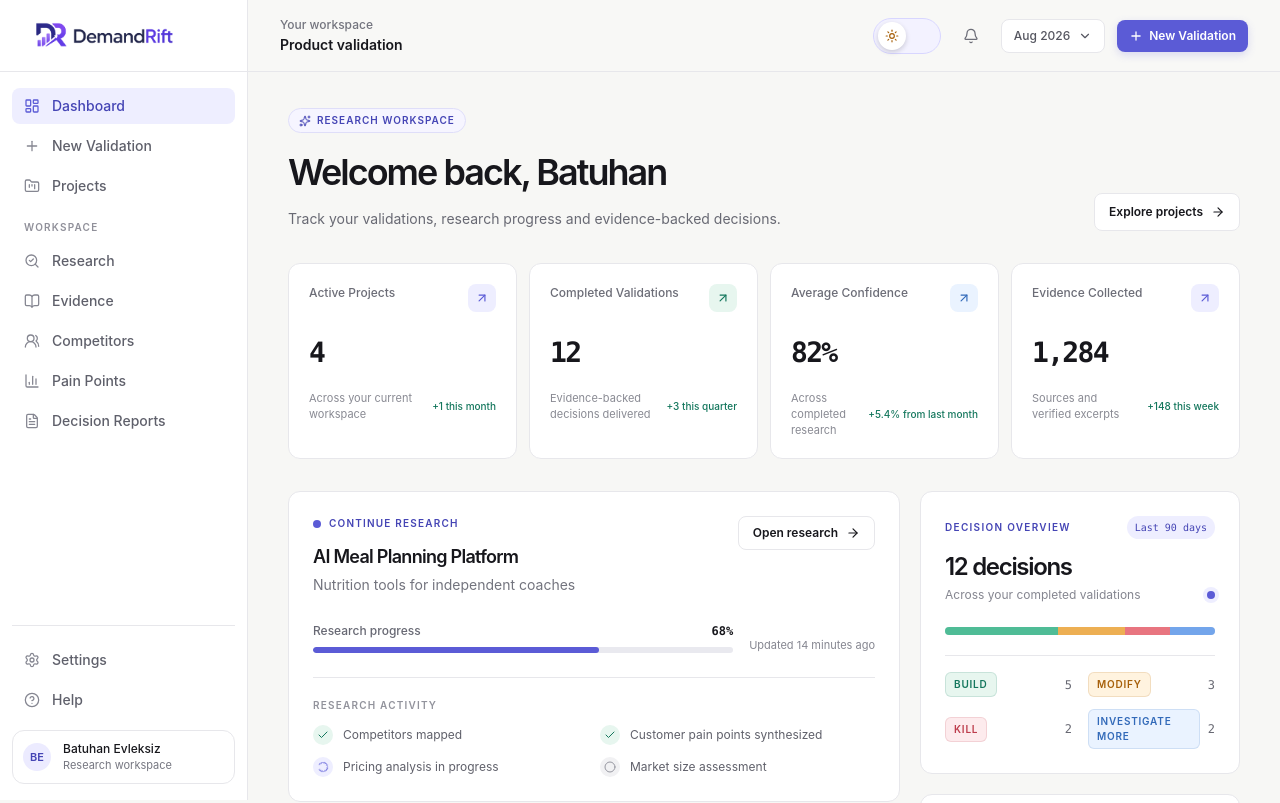
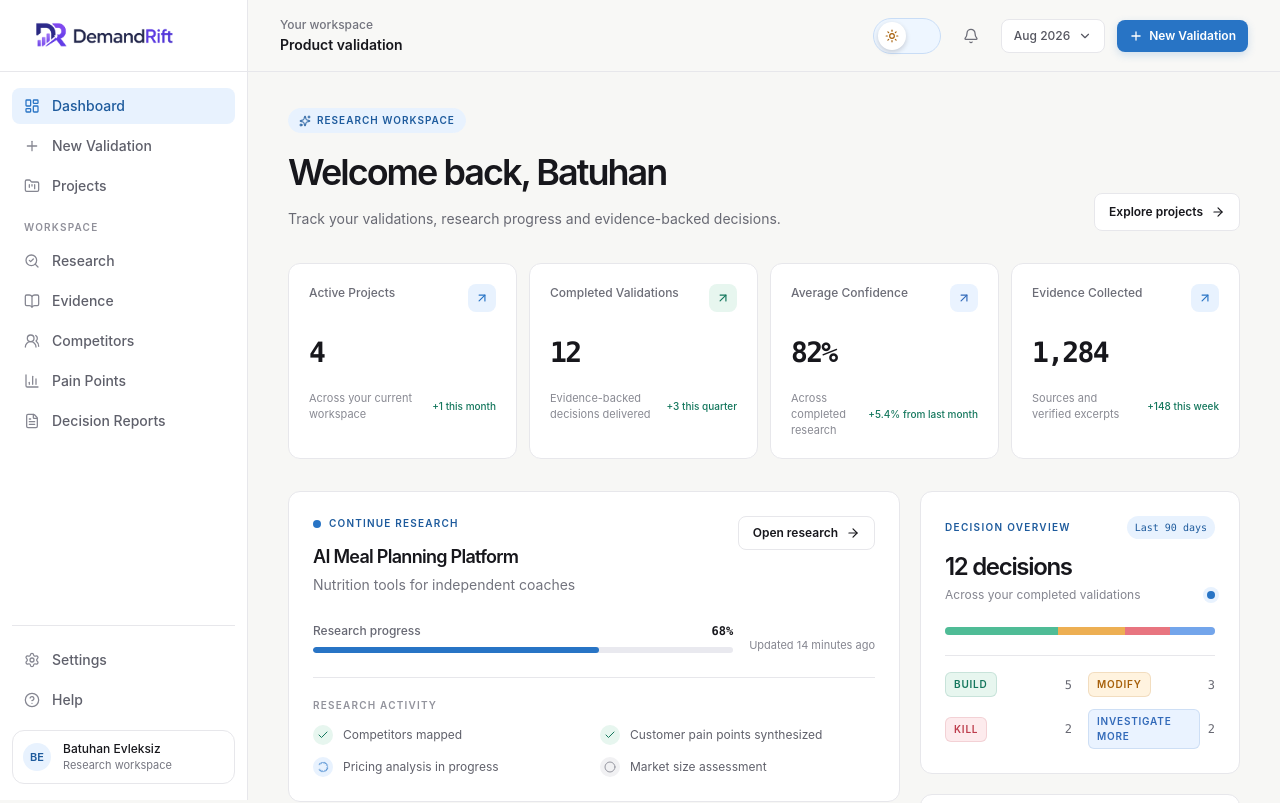
Before and after one commit to ACK-Techs/DemandRift---Startup_Market_Intelligence_Agent, a Next.js app in the folder apps/web/: page / in a window 1280 px wide. Shown: the top 803 px of the page. Built offline with nearby package versions, Linux system fonts and the light colour scheme.

Commit message:
style(web): adopt blue analysis palette

```diff
--- a/apps/web/app/globals.css
+++ b/apps/web/app/globals.css
@@ -9,9 +9,9 @@
   --line: #e7e7eb;
   --ink: #17171c;
   --ink-soft: #62636d;
-  --brand: #5b5bd6;
-  --brand-deep: #4545b5;
-  --brand-soft: #eeeeff;
+  --brand: #2874c5;
+  --brand-deep: #1e5b9d;
+  --brand-soft: #e8f2fe;
   --positive: #14775d;
   --positive-soft: #e7f6ef;
   --warning: #a65f09;
@@ -29,9 +29,9 @@ html.dark {
   --line: #30303e;
   --ink: #f4f3fb;
   --ink-soft: #b5b4c2;
-  --brand: #8278ff;
-  --brand-deep: #aaa4ff;
-  --brand-soft: #29264d;
+  --brand: #3e8ee5;
+  --brand-deep: #78b8ff;
+  --brand-soft: #182f4b;
   --positive: #67d2a4;
   --positive-soft: #153b32;
   --warning: #f2bd68;
@@ -61,9 +61,9 @@ html.dark [class*="text-[#"] { color: var(--ink-soft) !important; }
 html.dark [class*="border-[#"] { border-color: var(--line) !important; }
 html.dark input, html.dark textarea { background: var(--surface-muted) !important; color: var(--ink) !important; }
 html.dark .shadow-sm, html.dark [class*="shadow-["] { box-shadow: 0 12px 28px rgba(0, 0, 0, .2) !important; }
-/* Keep purple for navigation and analysis accents; use a calmer teal for dark-mode CTAs. */
-html.dark button[class*="bg-[var(--brand)]"] { background-color: #1f7a6b !important; }
-html.dark button[class*="bg-[var(--brand)]"]:hover { background-color: #2b9682 !important; }
+/* Blue keeps analysis accents and dark-mode actions consistent across the product. */
+html.dark button[class*="bg-[var(--brand)]"] { background-color: #246fba !important; }
+html.dark button[class*="bg-[var(--brand)]"]:hover { background-color: #3487d5 !important; }
 
 .brand-mark-dark { display: none; }
 html.dark .brand-mark-light { display: none; }
--- a/apps/web/components/dashboard/dashboard.tsx
+++ b/apps/web/components/dashboard/dashboard.tsx
@@ -7,5 +7,5 @@ import { ValidationList } from "@/components/dashboard/validation-list";
 import { dashboardMetrics } from "@/lib/mock-data/dashboard";
 
 export function Dashboard() {
-  return <div className="space-y-7 sm:space-y-8"><section className="motion-enter flex flex-col justify-between gap-5 md:flex-row md:items-end"><div><div className="mb-3 inline-flex items-center gap-1.5 rounded-full border border-[#dfdef9] bg-[#f6f5ff] px-2.5 py-1 text-[10px] font-semibold uppercase tracking-[0.1em] text-[var(--brand-deep)]"><Sparkles aria-hidden="true" className="h-3 w-3" />Research workspace</div><h1 className="text-[30px] font-semibold tracking-[-0.055em] text-[var(--ink)] sm:text-[36px]">Welcome back, Batuhan</h1><p className="mt-2 max-w-xl text-sm leading-6 text-[#686973]">Track your validations, research progress and evidence-backed decisions.</p></div><button className="inline-flex items-center gap-2 self-start rounded-lg border border-[var(--line)] bg-white px-3.5 py-2.5 text-xs font-semibold text-[var(--ink)] transition hover:-translate-y-px hover:border-[#d9d9e0] hover:shadow-sm md:self-auto" type="button">Explore projects <ArrowRight className="h-3.5 w-3.5" /></button></section><section aria-label="Workspace overview" className="grid gap-3 sm:grid-cols-2 xl:grid-cols-4">{dashboardMetrics.map((metric, index) => <MetricCard index={index} key={metric.label} metric={metric} />)}</section><div className="grid gap-5 xl:grid-cols-[minmax(0,1.55fr)_minmax(320px,.8fr)]"><div className="space-y-5"><ResearchCard /><ValidationList /></div><div className="space-y-5"><DecisionOverview /><InsightList /></div></div></div>;
+  return <div className="space-y-7 sm:space-y-8"><section className="motion-enter flex flex-col justify-between gap-5 md:flex-row md:items-end"><div><div className="mb-3 inline-flex items-center gap-1.5 rounded-full border border-[var(--brand-soft)] bg-[var(--brand-soft)] px-2.5 py-1 text-[10px] font-semibold uppercase tracking-[0.1em] text-[var(--brand-deep)]"><Sparkles aria-hidden="true" className="h-3 w-3" />Research workspace</div><h1 className="text-[30px] font-semibold tracking-[-0.055em] text-[var(--ink)] sm:text-[36px]">Welcome back, Batuhan</h1><p className="mt-2 max-w-xl text-sm leading-6 text-[#686973]">Track your validations, research progress and evidence-backed decisions.</p></div><button className="inline-flex items-center gap-2 self-start rounded-lg border border-[var(--line)] bg-white px-3.5 py-2.5 text-xs font-semibold text-[var(--ink)] transition hover:-translate-y-px hover:border-[#d9d9e0] hover:shadow-sm md:self-auto" type="button">Explore projects <ArrowRight className="h-3.5 w-3.5" /></button></section><section aria-label="Workspace overview" className="grid gap-3 sm:grid-cols-2 xl:grid-cols-4">{dashboardMetrics.map((metric, index) => <MetricCard index={index} key={metric.label} metric={metric} />)}</section><div className="grid gap-5 xl:grid-cols-[minmax(0,1.55fr)_minmax(320px,.8fr)]"><div className="space-y-5"><ResearchCard /><ValidationList /></div><div className="space-y-5"><DecisionOverview /><InsightList /></div></div></div>;
 }
--- a/apps/web/components/layout/app-sidebar.tsx
+++ b/apps/web/components/layout/app-sidebar.tsx
@@ -62,7 +62,7 @@ function SidebarContent({ onClose }: { onClose?: () => void }) {
         <div className="mt-auto space-y-1 border-t border-[var(--line)] pt-4">
           {[{ label: "Settings", icon: Settings, href: "/settings" }, { label: "Help", icon: CircleHelp, href: "/help" }].map(({ label, icon: Icon, href }) => <Link className="flex items-center gap-3 rounded-lg px-3 py-2 text-sm font-medium text-[#5f606b] transition hover:bg-[#f3f3f5] hover:text-[var(--ink)]" href={href} key={label}><Icon aria-hidden="true" className="h-4 w-4 text-[#858691]" strokeWidth={1.9} />{label}</Link>)}
           <button className="mt-3 flex w-full items-center gap-3 rounded-xl border border-[var(--line)] bg-white p-2.5 text-left transition hover:border-[#d7d7df] hover:bg-[#fafafa]" type="button">
-            <span className="grid h-7 w-7 place-items-center rounded-full bg-[#ecebff] text-[11px] font-semibold text-[var(--brand-deep)]">BE</span>
+            <span className="grid h-7 w-7 place-items-center rounded-full bg-[var(--brand-soft)] text-[11px] font-semibold text-[var(--brand-deep)]">BE</span>
             <span className="min-w-0"><span className="block truncate text-xs font-medium text-[var(--ink)]">Batuhan Evleksiz</span><span className="block truncate text-[11px] text-[#767781]">Research workspace</span></span>
           </button>
         </div>
--- a/apps/web/components/layout/top-bar.tsx
+++ b/apps/web/components/layout/top-bar.tsx
@@ -5,7 +5,7 @@ export function TopBar() {
   return (
     <header className="flex min-h-[72px] items-center justify-between border-b border-[var(--line)] bg-[color-mix(in_srgb,var(--canvas)_88%,white)] px-5 py-3 sm:px-8">
       <div className="pl-12 lg:pl-0"><p className="text-xs font-medium text-[#73747e]">Your workspace</p><p className="mt-0.5 text-sm font-semibold text-[var(--ink)]">Product validation</p></div>
-      <div className="flex items-center gap-2 sm:gap-3"><ThemeToggle /><button aria-label="Notifications" className="grid h-9 w-9 place-items-center rounded-lg text-[#6d6e78] transition hover:bg-white hover:text-[var(--ink)]" type="button"><Bell className="h-4 w-4" strokeWidth={1.9} /></button><button className="hidden items-center gap-2 rounded-lg border border-[var(--line)] bg-white px-3 py-2 text-xs font-medium text-[#555660] transition hover:border-[#d7d7df] sm:flex" type="button">Aug 2026<ChevronDown className="h-3.5 w-3.5" /></button><button className="inline-flex items-center gap-1.5 rounded-lg bg-[var(--brand)] px-3 py-2 text-xs font-semibold text-white shadow-[0_3px_8px_rgba(91,91,214,.2)] transition hover:-translate-y-px hover:bg-[var(--brand-deep)]" type="button"><Plus className="h-3.5 w-3.5" strokeWidth={2.2} /><span className="hidden sm:inline">New Validation</span><span className="sm:hidden">New</span></button></div>
+      <div className="flex items-center gap-2 sm:gap-3"><ThemeToggle /><button aria-label="Notifications" className="grid h-9 w-9 place-items-center rounded-lg text-[#6d6e78] transition hover:bg-white hover:text-[var(--ink)]" type="button"><Bell className="h-4 w-4" strokeWidth={1.9} /></button><button className="hidden items-center gap-2 rounded-lg border border-[var(--line)] bg-white px-3 py-2 text-xs font-medium text-[#555660] transition hover:border-[#d7d7df] sm:flex" type="button">Aug 2026<ChevronDown className="h-3.5 w-3.5" /></button><button className="inline-flex items-center gap-1.5 rounded-lg bg-[var(--brand)] px-3 py-2 text-xs font-semibold text-white shadow-[0_3px_8px_rgba(40,116,197,.2)] transition hover:-translate-y-px hover:bg-[var(--brand-deep)]" type="button"><Plus className="h-3.5 w-3.5" strokeWidth={2.2} /><span className="hidden sm:inline">New Validation</span><span className="sm:hidden">New</span></button></div>
     </header>
   );
 }
--- a/apps/web/components/ui/theme-toggle.tsx
+++ b/apps/web/components/ui/theme-toggle.tsx
@@ -24,7 +24,7 @@ export function ThemeToggle() {
     setOverride(!dark);
   }
 
-  return <button aria-label={dark ? "Switch to light mode" : "Switch to dark mode"} aria-pressed={dark} className={`relative flex h-9 w-[68px] items-center rounded-full border p-1 transition-colors duration-200 ${dark ? "border-[var(--brand)] bg-[var(--brand-soft)]" : "border-[#d8d6ff] bg-[#f3f2ff]"}`} onClick={toggleTheme} type="button">
+  return <button aria-label={dark ? "Switch to light mode" : "Switch to dark mode"} aria-pressed={dark} className={`relative flex h-9 w-[68px] items-center rounded-full border p-1 transition-colors duration-200 ${dark ? "border-[var(--brand)] bg-[var(--brand-soft)]" : "border-[#c9ddf6] bg-[#eef6ff]"}`} onClick={toggleTheme} type="button">
     <span className={`relative z-10 grid h-7 w-7 place-items-center rounded-full bg-white shadow-[0_2px_5px_rgba(15,15,25,.18)] transition-transform duration-200 motion-reduce:transition-none ${dark ? "translate-x-7" : "translate-x-0"}`}>
       {dark ? <Moon aria-hidden="true" className="h-3.5 w-3.5 text-[var(--brand-deep)]" /> : <Sun aria-hidden="true" className="h-3.5 w-3.5 text-[var(--warning)]" />}
     </span>
```
